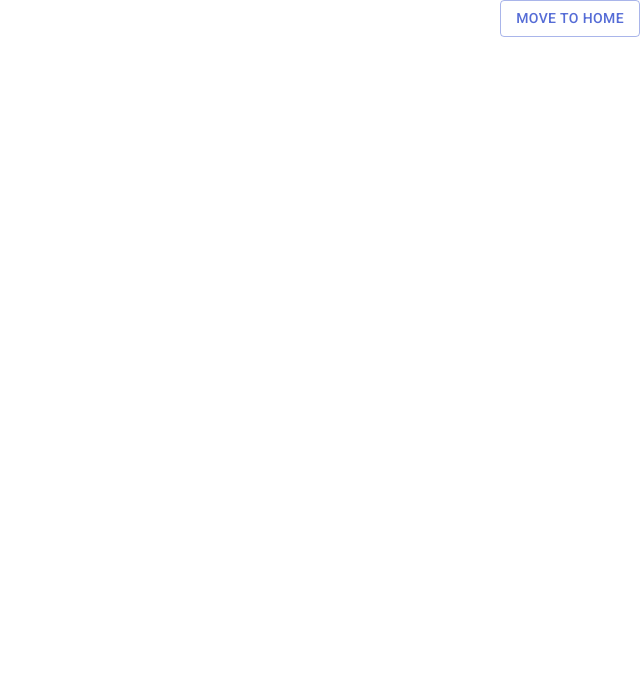
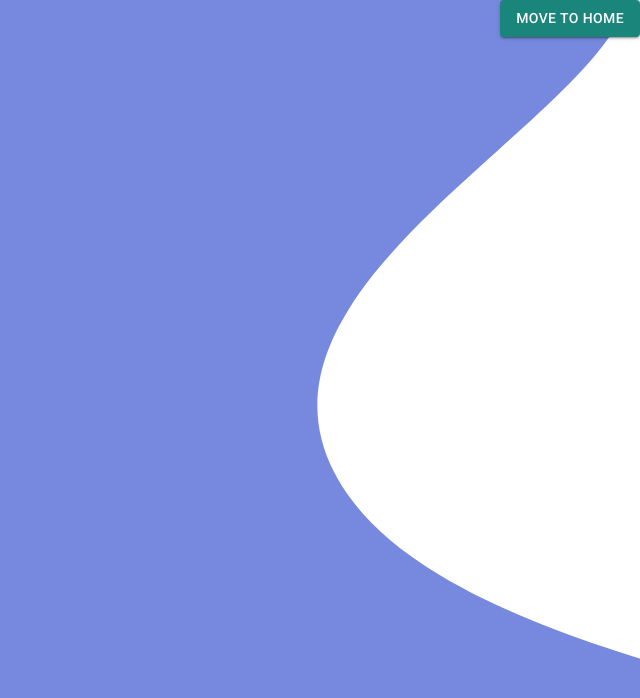
Before and after one commit to KenFelipe/main-portfolio, a Next.js app: page / in a window 1280 px wide. Shown: the top 698 px of the page, without its empty margins (640-1280 px from the left). Built offline with nearby package versions, Linux system fonts and the light colour scheme.

Commit message:
Add temp Slime svg

```diff
--- a/src/components/templates/Home/Home.tsx
+++ b/src/components/templates/Home/Home.tsx
@@ -1,5 +1,6 @@
 import clsx from 'clsx'
 import {
+  useTheme,
   makeStyles,
   createStyles,
   Theme,
@@ -16,7 +17,8 @@ const useStyles = makeStyles((theme: Theme) =>
       height: '200vh',
       display: 'grid',
       gridTemplateRows: 'repeat(4, 1fr)',
-      gridTemplateColumns: '1fr calc(100vw - 40px * 2) 1fr',
+      gridTemplateColumns: 'repeat(3, 1fr)',
+      // gridTemplateColumns: '1fr calc(100vw - 40px * 2) 1fr',
       gridTemplateAreas: `
         ". . works"
         "profile home works"
@@ -39,23 +41,45 @@ const useStyles = makeStyles((theme: Theme) =>
     },
     works: {
       gridArea: 'works',
+      position: 'relative',
+      display: 'flex',
+      justifyContent: 'center',
+      alignItems: 'center',
     },
     contact: {
       gridArea: 'contact',
+      position: 'relative',
     },
-    right: {
-      textAlign: 'right',
+    svg: {
+      // width: '100%',
+      // height: '100%',
+      width: '150%',
+      height: '150%',
+      position: 'absolute',
+    },
+    debugRight: {
+      position: 'absolute',
+      top: 0,
+      right: 0,
+      zIndex: 100,
     },
   }),
 )
 
 export const Home = () => {
   const classes = useStyles()
+  const theme = useTheme()
 
-  const debugButton = (x: number, y: number, label: string) => (
+  const debugButton = (
+    x: number,
+    y: number,
+    label: string,
+    right = false,
+  ) => (
     <Button
-      variant="outlined"
-      color="primary"
+      className={clsx({ [classes.debugRight]: right })}
+      variant="contained"
+      color="secondary"
       /** move to given grid area */
       onClick={() =>
         document
@@ -83,12 +107,23 @@ export const Home = () => {
         {debugButton(100, 50, 'Home')}
       </section>
 
-      <section className={clsx(classes.works, classes.right)}>
-        {debugButton(100, 50, 'Home')}
+      <section className={clsx(classes.works)}>
+        <svg
+          className={clsx(classes.svg)}
+          fill={theme.palette.primary.light}
+          viewBox="0 0 634.33 703.22"
+          preserveAspectRatio="none"
+        >
+          <path
+            d="M105.74,79.59c131.91-116.91,374.05-91.53,415-6c40.28,84.12-131.75,189.49-93,321
+            c35.66,121.03,210.49,130.64,206,187c-5.8,72.81-308.74,198.14-495,57C-28.55,511.83-44.96,213.15,105.74,79.59z"
+          />
+        </svg>
+        {debugButton(100, 50, 'Home', true)}
       </section>
 
-      <section className={clsx(classes.contact, classes.right)}>
-        {debugButton(100, 50, 'Home')}
+      <section className={clsx(classes.contact)}>
+        {debugButton(100, 50, 'Home', true)}
       </section>
     </main>
   )
```
